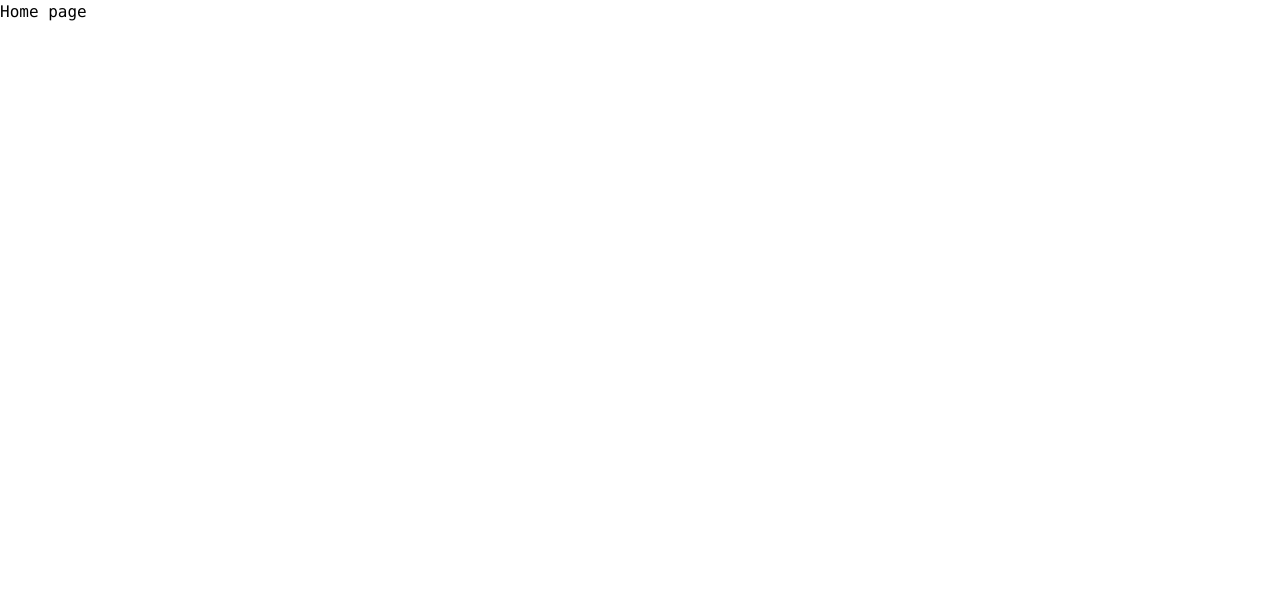
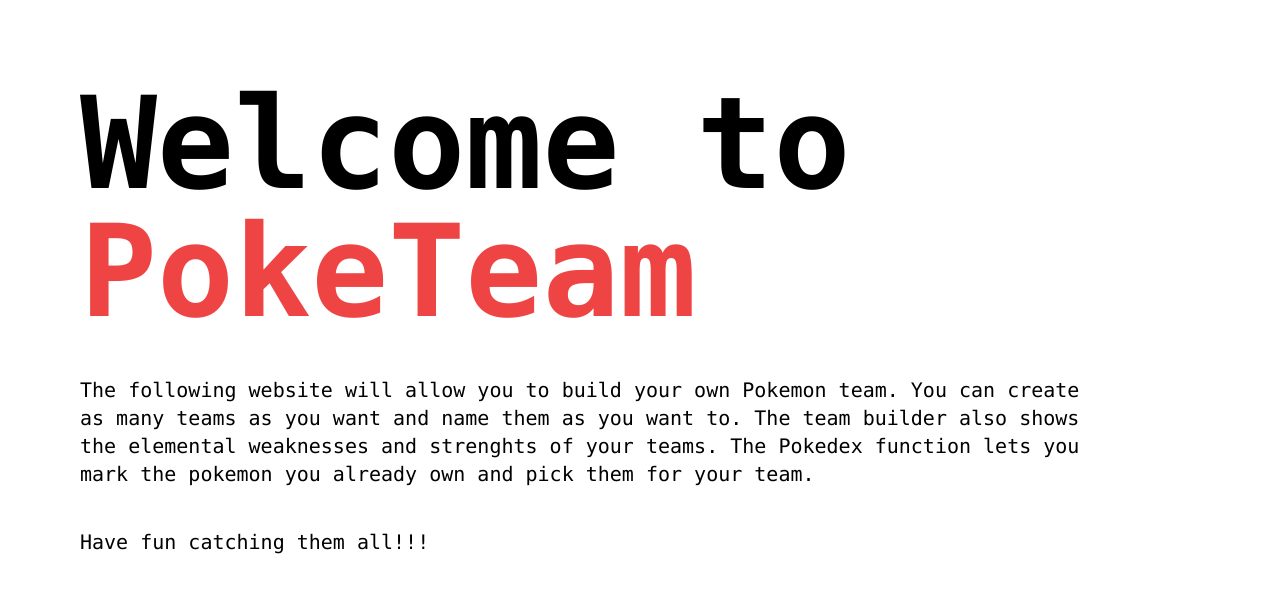
Before and after one commit to ChogLight/poketeam, a SvelteKit app: page / in a window 1280 px wide. Shown: the top 592 px of the page. Built offline with nearby package versions, Linux system fonts and the light colour scheme.

Commit message:
added home page and vertical navbar footer

```diff
--- a/src/components/NavBarVertical.svelte
+++ b/src/components/NavBarVertical.svelte
@@ -5,6 +5,7 @@
     export let width
     export let height
     export let animation
+    let today = new Date();
 </script>
 
 <div class = "flex flex-col {navBarSize} bg-red-500 items-center text-white h-full duration-300">
@@ -34,6 +35,17 @@
         {/if}
 
     </div>
+    {#if navBarSize === 'basis-1/6'}
+    <footer class="text-xs italic my-3">
+        <p>
+            <a class = "hover:text-yellow-400 duration-300"
+                href= "https://sebastian-galvis.netlify.app/" target="_blank" rel="noreferrer">
+                Sebastian Galvis
+            </a> {today.getFullYear()}
+        </p>
+    </footer>
+
+    {/if}
 
 
 </div>
--- a/src/routes/+layout.svelte
+++ b/src/routes/+layout.svelte
@@ -83,5 +83,4 @@
 	<main class= "{pageSize} duration-300 overflow-auto">
 		<slot />
 	</main>
-
 </div>
--- a/src/routes/+page.svelte
+++ b/src/routes/+page.svelte
@@ -6,8 +6,16 @@
 	<title>Home</title>
 </svelte:head>
 
-<div>
+<div class="flex flex-col md:text-xl m-10 md:m-20 gap-10 text-sm flex-wrap">
 
-	<h1>Home page</h1>
+	<h1 class="font-bold md:text-9xl text-4xl">Welcome to <span class="text-red-500 hover:text-red-700 duration-300">PokeTeam</span></h1>
+	<p>The following website will allow you to build your own Pokemon team. You can create as many teams as you want
+		and name them as you want to. The team builder also shows the elemental weaknesses and strenghts of your teams.
+		The Pokedex function lets you mark the pokemon you already own and pick them for your team.
+	</p>
+
+	<p>
+		Have fun catching them all!!!
+	</p>
 
 </div>
--- a/src/routes/pokedex/+page.svelte
+++ b/src/routes/pokedex/+page.svelte
@@ -41,7 +41,9 @@
 
 </script>
 
-
+<svelte:head>
+	<title>PokeDex</title>
+</svelte:head>
 <div class="flex flex-col m-auto overflow-auto">
   <Paginator bind:counter bind:pageCount bind:currentPage bind:numberOfPages/>
       {#await innerPromise}
```
